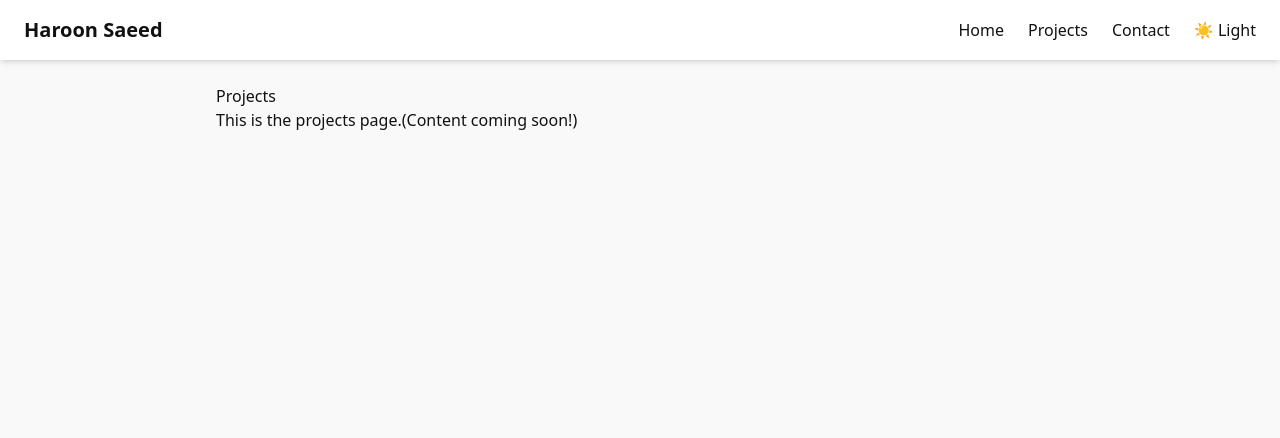
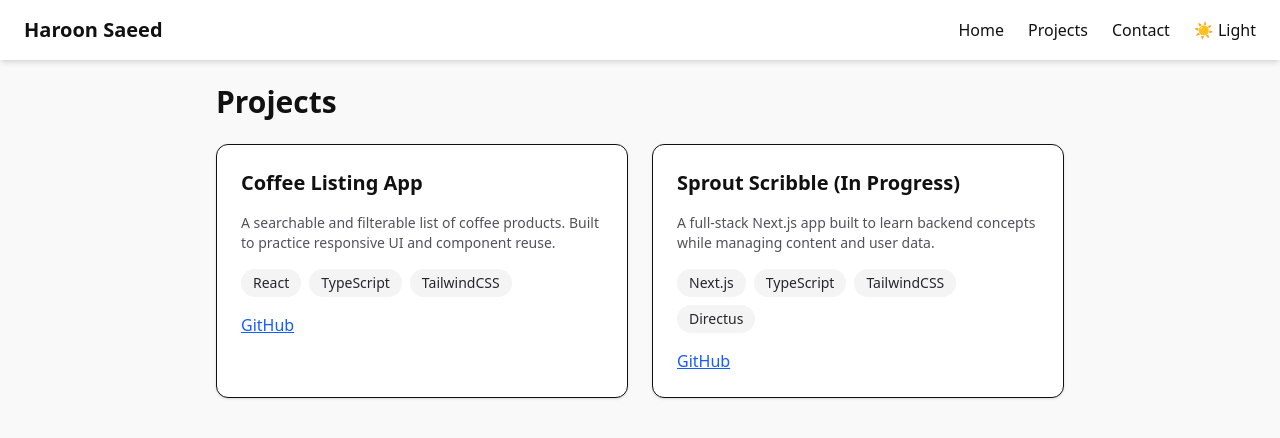
Before and after one commit to haroon-code-hub/my-portfolio, a Next.js app: page /projects in a window 1280 px wide. Shown: the top 438 px of the page. Built offline with nearby package versions, Linux system fonts and the light colour scheme.

Commit message:
setting up project page and ProjectCard component to display projects

```diff
--- a/app/projects/page.tsx
+++ b/app/projects/page.tsx
@@ -1,8 +1,33 @@
+import ProjectCard from "@/components/ProjectCard";
+
+const projects = [
+  {
+    title: "Coffee Listing App",
+    description:
+      "A searchable and filterable list of coffee products. Built to practice responsive UI and component reuse.",
+    tech: ["React", "TypeScript", "TailwindCSS"],
+    github: "https://github.com/haroon-code-hub/coffee-listing",
+    live: "", // optional: Vercel/Netlify live link
+  },
+  {
+    title: "Sprout Scribble (In Progress)",
+    description:
+      "A full-stack Next.js app built to learn backend concepts while managing content and user data.",
+    tech: ["Next.js", "TypeScript", "TailwindCSS", "Directus"],
+    github: "https://github.com/haroon-code-hub/sprout-scribble",
+    live: "", // optional
+  },
+];
+
 export default function Projects() {
   return (
-    <div>
-      <h1>Projects</h1>
-      <p>This is the projects page.(Content coming soon!)</p>
-    </div>
+    <section className="space-y-6">
+      <h2 className="text-3xl font-bold">Projects</h2>
+      <div className="grid sm:grid-cols-1 md:grid-cols-2 gap-6">
+        {projects.map((project, i) => (
+          <ProjectCard key={i} {...project} />
+        ))}
+      </div>
+    </section>
   );
 }
--- /dev/null
+++ b/components/ProjectCard.tsx
@@ -0,0 +1,51 @@
+import SkillBadge from "./SkillBadge";
+
+type Project = {
+  title: string;
+  description: string;
+  tech: string[];
+  github: string;
+  live?: string;
+};
+
+export default function ProjectCard({
+  title,
+  description,
+  tech,
+  github,
+  live,
+}: Project) {
+  return (
+    <div className="rounded-xl border p-6 bg-white dark:bg-zinc-800 shadow-sm space-y-4">
+      <h3 className="text-xl font-bold">{title}</h3>
+      <p className="text-sm text-zinc-600 dark:text-zinc-300">{description}</p>
+
+      <div className="flex flex-wrap gap-2">
+        {tech.map((t) => (
+          <SkillBadge key={t} label={t} />
+        ))}
+      </div>
+
+      <div className="flex gap-4 mt-4">
+        <a
+          href={github}
+          target="_blank"
+          rel="noopener noreferrer"
+          className="text-blue-600 dark:text-blue-400 underline"
+        >
+          GitHub
+        </a>
+        {live && (
+          <a
+            href={live}
+            target="_blank"
+            rel="noopener noreferrer"
+            className="text-blue-600 dark:text-blue-400 underline"
+          >
+            Live
+          </a>
+        )}
+      </div>
+    </div>
+  );
+}
```
